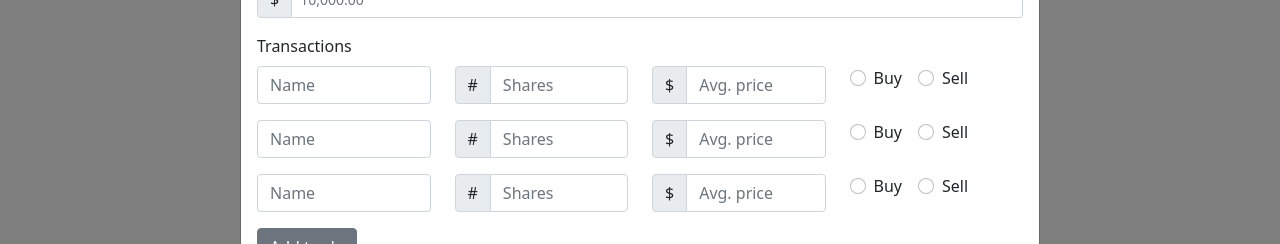
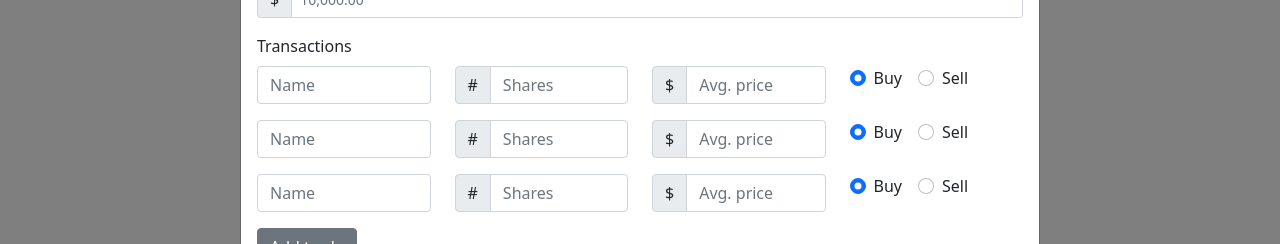
Before and after one commit to adamklingbaum/stock-overflow, a React (Create React App) app: page / in a window 1280 px wide. Both pictures are taken after a click on the button "Add portfolio". Shown: the part 378-622 px from the top of the page. Built offline with nearby package versions, Linux system fonts and the light colour scheme.

Commit message:
add control to transaction radio buttons

```diff
--- a/src/AddPortfolio.js
+++ b/src/AddPortfolio.js
@@ -15,6 +15,11 @@ export default function AddPortfolio() {
     name: null,
     date: null,
     cash: null,
+    transactions: {
+      0: { type: 'buy' },
+      1: { type: 'buy' },
+      2: { type: 'buy' },
+    },
   });
 
   const handleChange = (event) => {
@@ -33,6 +38,15 @@ export default function AddPortfolio() {
   const addTradeField = () => {
     const newTradeFields = tradeFields + 1;
     setTradeFields(newTradeFields);
+    const newFormData = { ...formData };
+    newFormData.transactions[tradeFields] = {};
+  };
+
+  const updateTransactionType = (event) => {
+    const newFormData = { ...formData };
+    newFormData.transactions[event.target.name].type = event.target.value;
+    console.log(newFormData);
+    setFormData(newFormData);
   };
 
   return (
@@ -112,8 +126,24 @@ export default function AddPortfolio() {
                 </Col>
                 <Col>
                   <Form.Group className="mb-3">
-                    <Form.Check inline type="radio" value="buy" label="Buy" />
-                    <Form.Check inline type="radio" value="sell" label="Sell" />
+                    <Form.Check
+                      inline
+                      type="radio"
+                      value="buy"
+                      label="Buy"
+                      name={field}
+                      onChange={updateTransactionType}
+                      checked={formData.transactions[field]?.type === 'buy'}
+                    />
+                    <Form.Check
+                      inline
+                      type="radio"
+                      value="sell"
+                      label="Sell"
+                      name={field}
+                      onChange={updateTransactionType}
+                      checked={formData.transactions[field]?.type === 'sell'}
+                    />
                   </Form.Group>
                 </Col>
               </Row>
```
